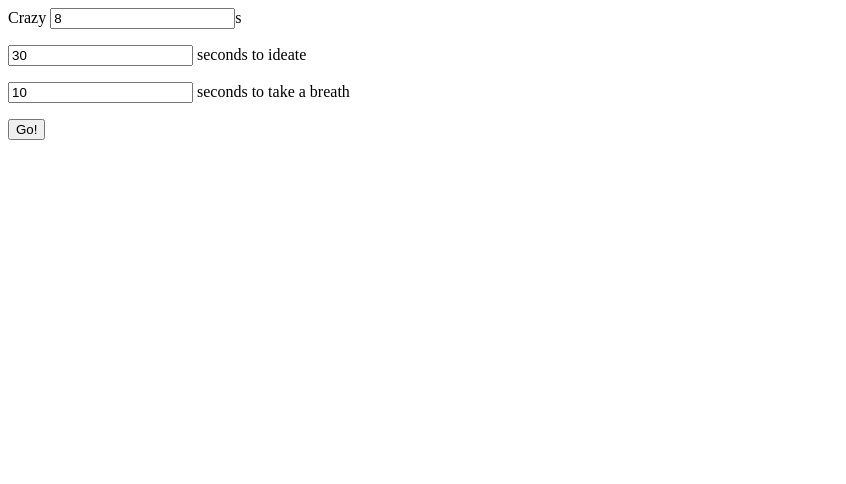
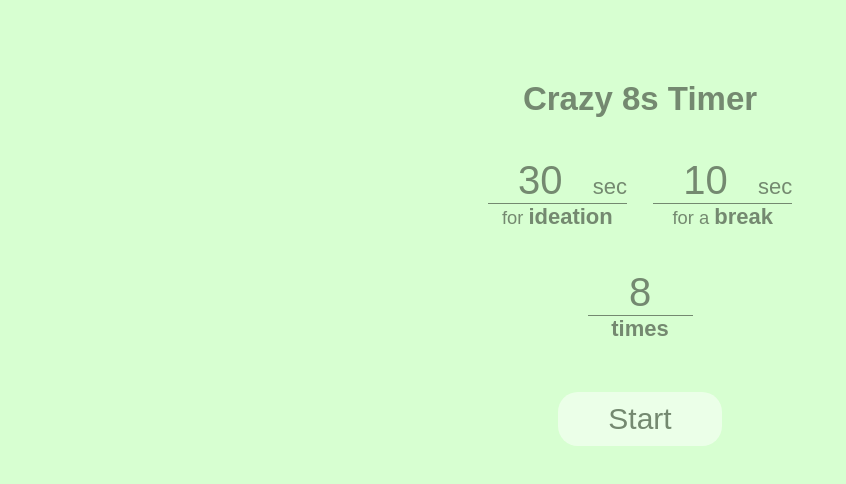
Before and after one commit to YukiThornton/crazy-eights-timer, a plain HTML site: page index.html in a window 1280 px wide. Shown: the whole page, without its empty margins (0-846 px from the left). Drawn offline with nearby package versions, Linux system fonts and the light colour scheme; a web font is replaced by a local one.

Commit message:
Applied styles

```diff
--- a/index.html
+++ b/index.html
@@ -1,45 +1,68 @@
+<!DOCTYPE html>
+<html>
+  <head>
+    <meta charset="utf-8">
     <!-- development version, includes helpful console warnings -->
     <script src="https://cdn.jsdelivr.net/npm/vue/dist/vue.js"></script>
-
     <!-- production version, optimized for size and speed -->
     <!-- <script src="https://cdn.jsdelivr.net/npm/vue"></script> -->
 
-<div id="app">
-    <template v-if="!started">
+    <link rel="stylesheet" href="style.css">
+    <link href="https://fonts.googleapis.com/css?family=KoHo" rel="stylesheet">
+    <!-- <link href="https://fonts.googleapis.com/icon?family=Material+Icons"
+      rel="stylesheet"> -->
+    <title>Crazy Eights Timer</title>
+  </head>
+  <body>
+    <div id="app" class="full-size">
+      <div v-if="!started" class="full-size setting-page main-page-color">
+        <h2>Crazy {{maxSprintCount}}s Timer</h2>
+        <div class="input-area">
+          <div>
+            <div class="input-box">
               <p>
-            Crazy <input v-model.number="maxSprintCount" type="number"/>s
+                <input v-model.number="ideationSeconds" type="number"/>sec
               </p>
               <p>
-            <input v-model.number="ideationSeconds" type="number"/> seconds to ideate
+                <small>for </small><b>ideation</b>
+              </p>
+            </div>
+            <div class="input-box">
+              <p>
+                <input v-model.number="breakSeconds" type="number"/>sec
               </p>
               <p>
-            <input v-model.number="breakSeconds" type="number"/> seconds to take a breath
+                <small>for a </small><b>break</b>
+              </p>
+            </div>
+          </div>
+          <div class="input-box">
+            <p>
+              <input v-model.number="maxSprintCount" type="number"/>
             </p>
             <p>
-            <input type="button" value="Go!" @click="start">
+              <b>times</b>
             </p>
-    </template>
-    <template v-if="started">
-        <p>
-            <input type="button" value="Stop" @click="stop">
-        </p>
-        <p>
-            <p>
-                Sprint Count: {{ sprintCount }}
-            </p>
-            <p v-if="isIdeationTime">
-                Ideate!
-            </p>
-            <p v-if="!isIdeationTime">
-                Take a breath...
-            </p>
-            <p>
-                Remaining Time: {{ remainingSeconds }} seconds
-            </p>
-        </p>
-    </template>
           </div>
-
+        </div>
+        <div>
+          <button @click="start" class="start-button"><p>Start</p></button>
+        </div>
+      </div>
+      <div v-if="started" :class="['full-size', 'timer-page', isIdeationTime ? 'ideation-color' : 'break-color']">
+        <h2>
+          <span v-if="isIdeationTime">Make an idea!</span>
+          <span v-if="!isIdeationTime">Take a breath...</span>
+          ({{ sprintCount }})
+        </h2>
+        <div class="countdown-timer">
+            {{ remainingSeconds }}
+        </div>
+        <div>
+          <button @click="stop" :class="isIdeationTime ? 'exit-button-ideation' : 'exit-button-break'"><p>Exit</p></button>
+        </div>
+      </div>
+    </div>
     <script>
       const app = new Vue({
         el: '#app',
@@ -88,3 +111,5 @@ const app = new Vue({
         }
       })
     </script>
+  </body>
+</html>
--- /dev/null
+++ b/style.css
@@ -0,0 +1,111 @@
+* {
+	margin: 0px;
+	padding: 0px;
+}
+
+html, body {
+	font-family: 'KoHo', sans-serif;
+	font-size: 22px;
+	height: 100%;
+	width: 100%;
+}
+
+.main-page-color {
+	background-color: #d7ffd1;
+	color: #748970;
+	border-color: #849e80;
+}
+
+.ideation-color {
+	background-color: #fffbd1;
+	color: #918e80;
+	/* border-color: #fffef4; */
+}
+
+.break-color {
+	background-color: #d1f4ff;
+	color: #80969e;
+	/* border-color: #dae5e8; */
+}
+
+input[type="number"] {
+	border: none;
+	background: transparent;
+	outline: none;
+	width: 90px;
+	text-align: center;
+	font-family: inherit;
+	font-size: 40px;
+	padding-left: 15px;
+	color: inherit;
+}
+
+input[type="number"]:hover {
+	background: rgba(255, 255, 255, 0.4);
+}
+
+button {
+	background: rgba(255, 255, 255, 0.5);
+	border: none;
+	font-family: inherit;
+	font-size: 30px;
+	padding: 10px 50px;
+	text-align: center;
+	text-decoration: none;
+	display: inline-block;
+	border-radius: 20px;
+	cursor: pointer;
+}
+
+button:hover {
+	background: rgba(255, 255, 255, 0.9);
+}
+
+.start-button {
+	color: #748970;
+}
+
+.exit-button-ideation {
+	color: #918e80;
+}
+
+.exit-button-break {
+	color: #80969e;
+}
+
+.full-size {
+	height: 100%;
+	width: 100%;
+}
+
+.setting-page {
+	text-align: center;
+	padding-top: 10vmin;
+}
+
+.timer-page {
+	text-align: center;
+	padding-top: 10vmin;
+}
+
+.input-area {
+	margin: 30px;
+}
+
+.input-area > div {
+	margin-bottom: 20px;
+}
+
+.input-box {
+	display: inline-block;
+	margin: 10px;
+}
+
+.input-box p:first-child {
+	border-bottom: 1px solid;
+}
+
+.countdown-timer {
+	font-size: 35vmin;
+	margin: 2vmin 0;
+}
```
Lines whose indentation alone changed are shown as unchanged.
